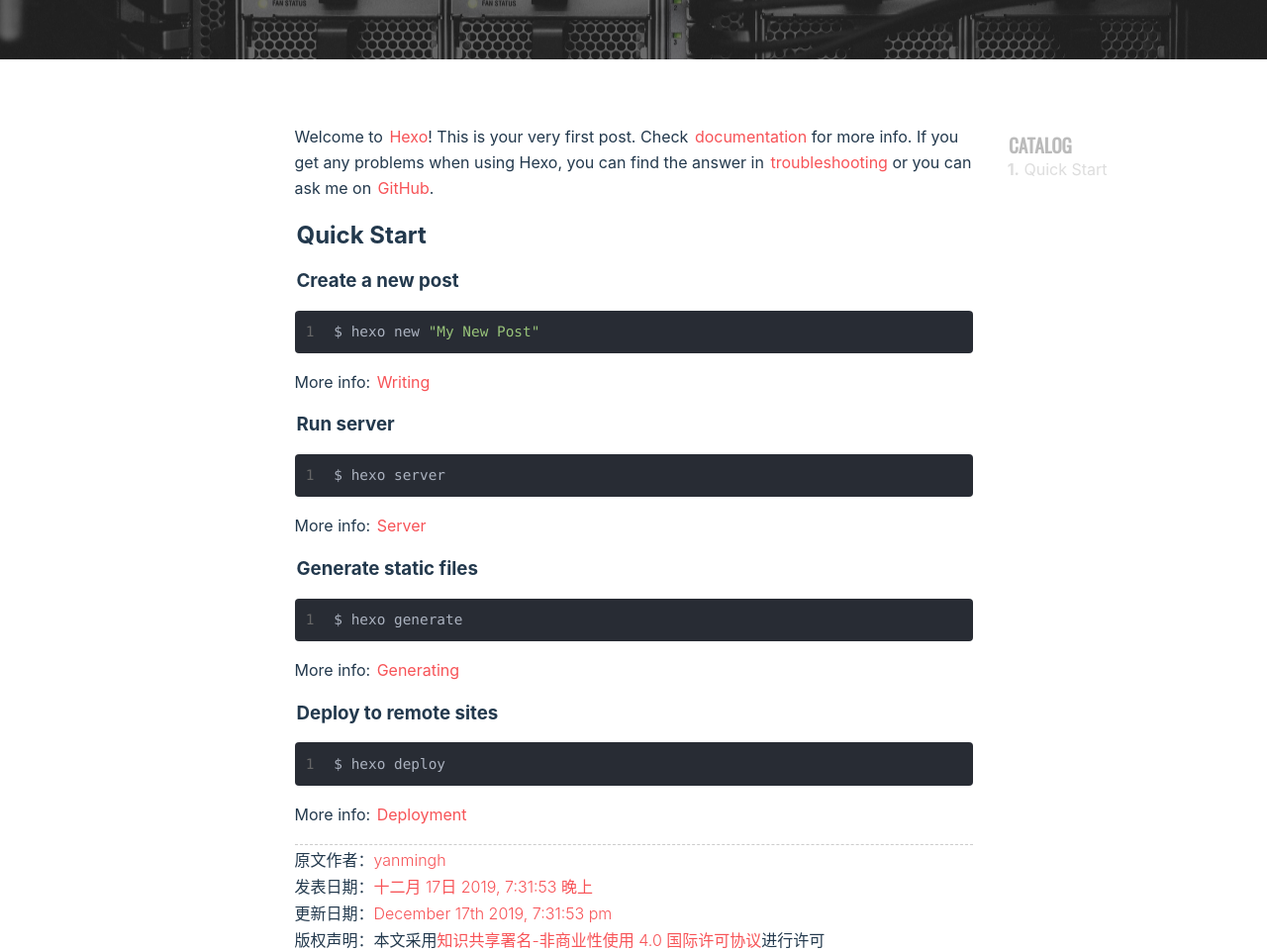
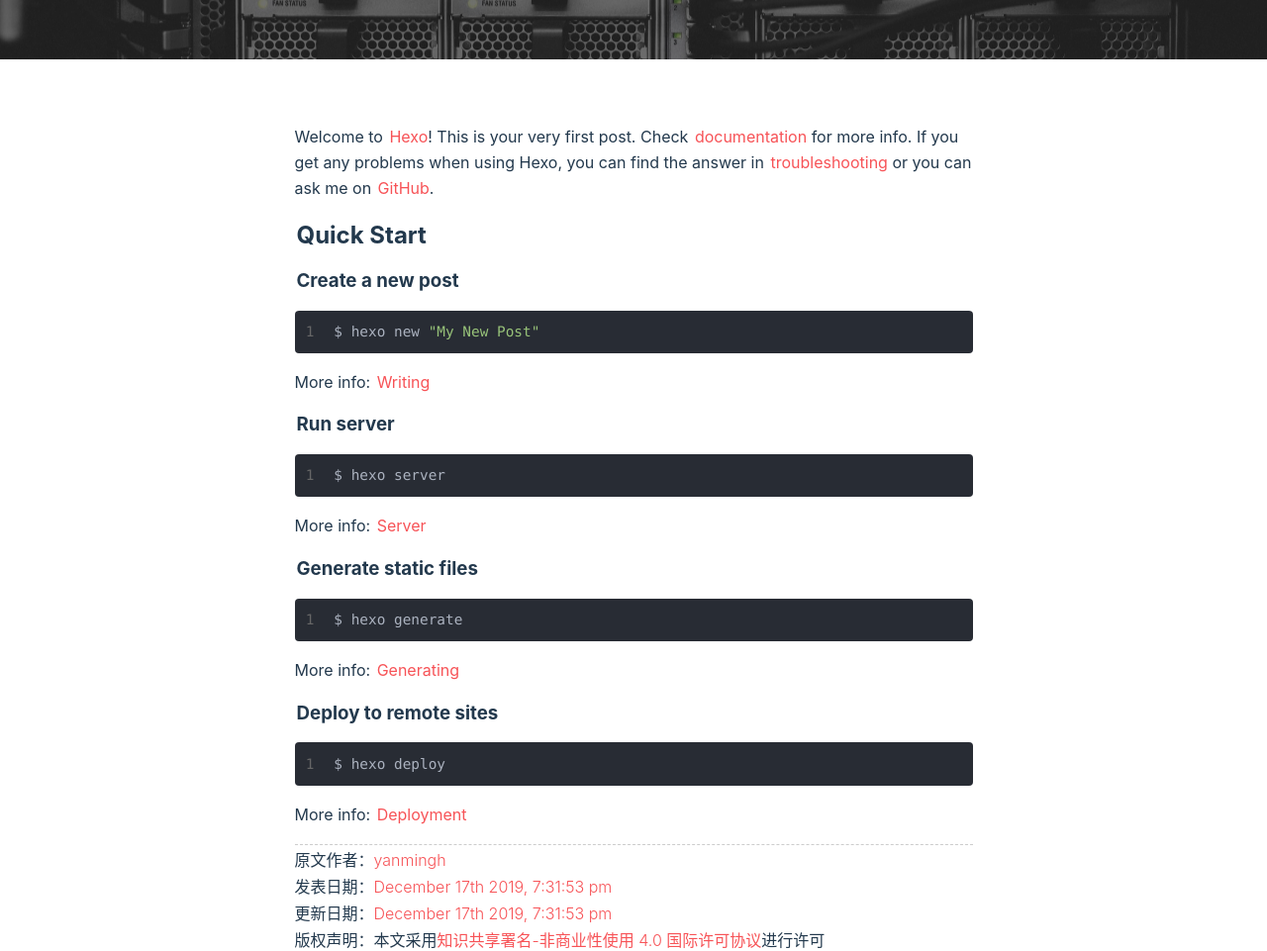
Before and after one commit to yanmingh/yanmingh.github.io, a plain HTML site: page 2019/12/17/hello-world/index.html in a window 1280 px wide. Shown: the part 340-1301 px from the top of the page at 99% size. Drawn offline with nearby package versions, Linux system fonts and the light colour scheme; some packages are replaced by stand-ins of ours; a script that the page names is missing; a web font is replaced by a local one.

Commit message:
Site updated: 2019-12-18 22:17:45

```diff
--- a/2019/12/17/hello-world/index.html
+++ b/2019/12/17/hello-world/index.html
@@ -414,7 +414,7 @@
 
         <div class="license-wrapper">
             <p>原文作者：<a href="http://yoursite.com">yanmingh</a>
-            <p>发表日期：<a href="http://yoursite.com/2019/12/17/hello-world/">十二月 17日 2019, 7:31:53 晚上</a>
+            <p>发表日期：<a href="http://yoursite.com/2019/12/17/hello-world/">December 17th 2019, 7:31:53 pm</a>
             <p>更新日期：<a href="http://yoursite.com/2019/12/17/hello-world/">December 17th 2019, 7:31:53 pm</a>
             <p>版权声明：本文采用<a rel="license noopener" href="http://creativecommons.org/licenses/by-nc/4.0/" target="_blank">知识共享署名-非商业性使用 4.0 国际许可协议</a>进行许可</p>
         </div>
@@ -528,24 +528,6 @@
 </footer>
     </div>
     <!-- toc -->
-
-    <div class="toc-wrapper" style=
-
-
-
-
-
-
-
-
-top:50vh;
-
-    >
-        <div class="toc-catalog">
-            <span class="iconfont-archer catalog-icon">&#xe613;</span><span>CATALOG</span>
-        </div>
-        <ol class="toc"><li class="toc-item toc-level-2"><a class="toc-link" href="#Quick-Start"><span class="toc-number">1.</span> <span class="toc-text">Quick Start</span></a><ol class="toc-child"><li class="toc-item toc-level-3"><a class="toc-link" href="#Create-a-new-post"><span class="toc-number">1.1.</span> <span class="toc-text">Create a new post</span></a></li><li class="toc-item toc-level-3"><a class="toc-link" href="#Run-server"><span class="toc-number">1.2.</span> <span class="toc-text">Run server</span></a></li><li class="toc-item toc-level-3"><a class="toc-link" href="#Generate-static-files"><span class="toc-number">1.3.</span> <span class="toc-text">Generate static files</span></a></li><li class="toc-item toc-level-3"><a class="toc-link" href="#Deploy-to-remote-sites"><span class="toc-number">1.4.</span> <span class="toc-text">Deploy to remote sites</span></a></li></ol></li></ol>
-    </div>
 
     <div class="back-top iconfont-archer">&#xe639;</div>
     <div class="sidebar sidebar-hide">
```
Also changed, not shown: 2019/12/17/My-first-Blog/index.html (+0 -18 lines).
